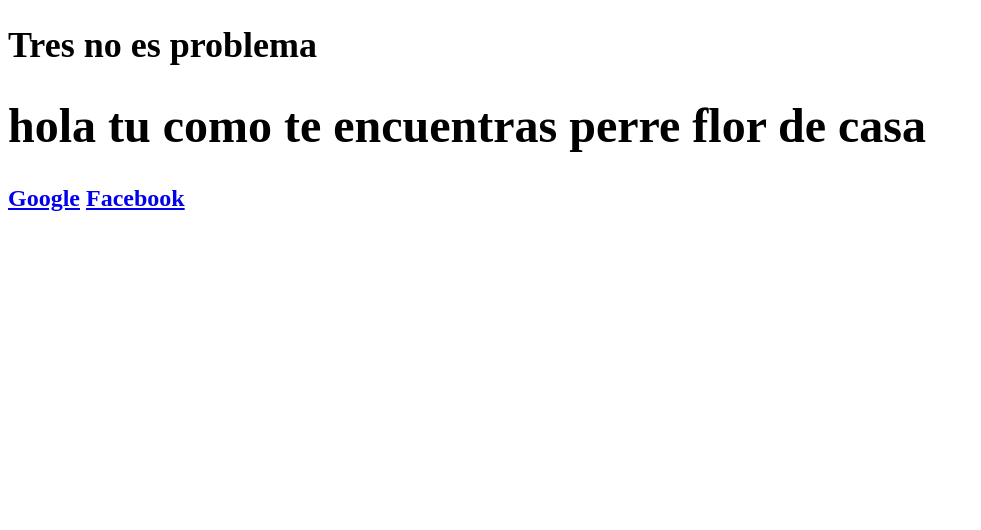
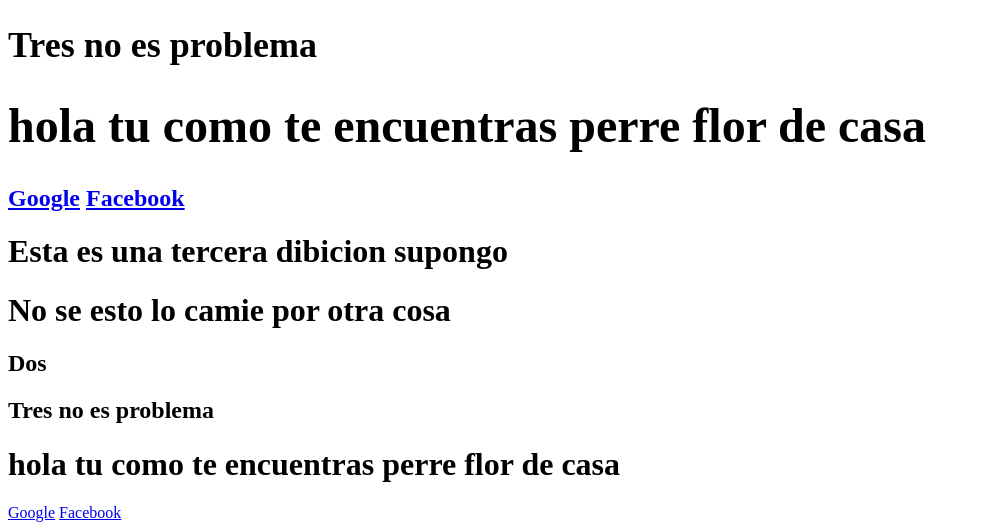
Before and after one commit to Mahynlo/Prueba_1, a PHP site: page / in a window 1280 px wide. Shown: the part 582-1112 px from the top of the page, without its empty margins (0-981 px from the left). Before the commit the page ends 793 px from the top, so only its background shows below. Run offline with PHP 8.4, Linux system fonts and the light colour scheme.

Commit message:
tercera divicion

```diff
--- a/index.php
+++ b/index.php
@@ -31,6 +31,16 @@
                 <a href="https://www.facebook.com">Facebook</a>
             </div>
 
+            <h1>Esta es una tercera dibicion supongo</h1>
+            <div>
+                <h1>No se esto lo camie por otra cosa<h1>
+                <h2>Dos<h2>
+                <h2>Tres no es problema <h2>
+                <h1>hola tu como te encuentras perre flor de casa</h1>
+                <a href="https://www.google.com">Google</a>
+                <a href="https://www.facebook.com">Facebook</a>
+            </div>
+
 </body>
 
 </html>
```
